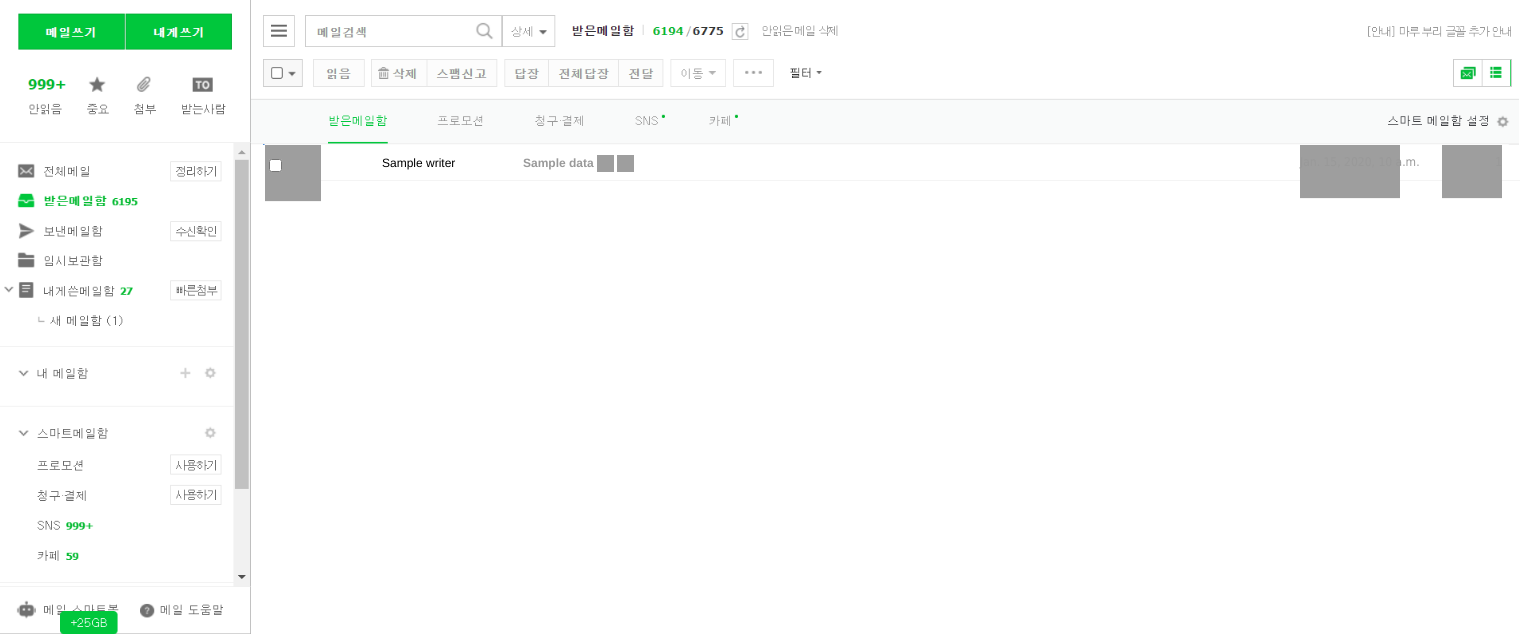
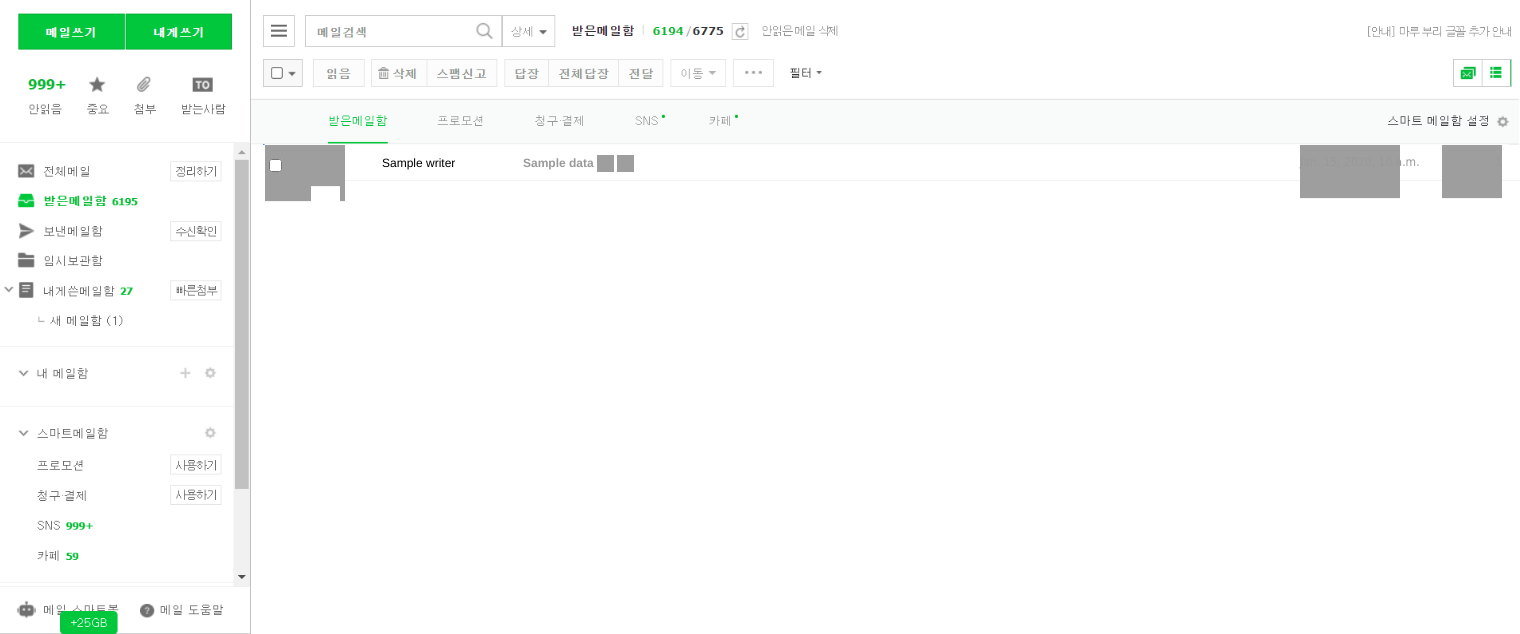
Before and after one commit to Isaacsong-2/Daver, a Django app: template daver/mailview/templates/1.html in a window 1520 px wide. Shown: the part 55-689 px from the top of the page. Run offline with Django 3.2, Linux system fonts and the light colour scheme; the template is opened without the code that fills it: most values are stand-ins (such as "Sample title", 1, 10 or a date in 2020); grey boxes are pictures that could not be loaded.

Commit message:
css수정-읽음여부표시

```diff
--- a/daver/mailview/templates/1.html
+++ b/daver/mailview/templates/1.html
@@ -94,7 +94,7 @@
                 </li>
                 <!-- 이미지, 영상 유무 -->
                 <li class="file">
-                  <span class="spr " style="cursor:default;" title=""></span>
+                  <span class="spr" style="cursor:default;" title=""></span>
                 </li>
               </li>
             </ul>
@@ -104,13 +104,9 @@
               </div>
               <div class="subject">
                 <a href="" class="title" draggable="true">
-                  <span class="" foldersn="" mailsn="17322">
-                    <span class="" foldersn="" mailsn="17322">
-                    </span>
-                    <strong class="" foldersn="" mailsn="17322">
-                      {{db.title}}
-                    </strong>
-                  </span>
+                  <strong class="" foldersn="" mailsn="17322">
+                    {{db.title}}
+                  </strong>
                 </a>
                 <a href="#" class="icon_previewMail" title="메일 내용 미리보기">
                   <span class="preview"></span>
--- a/daver/static/1.css
+++ b/daver/static/1.css
@@ -355,6 +355,12 @@
   _padding-right: 315px;
   _zoom: 1;
 }
+.mailList ul.mInfo li.read {
+  width: 23px;
+  padding-right: 6px;
+  padding-top: 10px !important;
+  height: auto;
+}
 /* 체크박스 */
 .mailList ul.mInfo li {
   position: relative;
@@ -377,15 +383,16 @@
   display: inline-block;
 }
 /* 읽음여부 */
-.mailList .read .no {
+.no {
   background-image: url(https://ssl.pstatic.net/static/pwe/nm/sp_works_0cfb8a0b.png);
   background-size: 535px 518px;
   background-position: -441px -465px;
+  background-repeat: no-repeat;
   width: 22px;
   height: 20px;
-  background-repeat: no-repeat;
   cursor: pointer;
   vertical-align: top;
+  display: inline-block;
 }
 .mailList div.mTitle,
 .sender_context div.mTitle {
```
